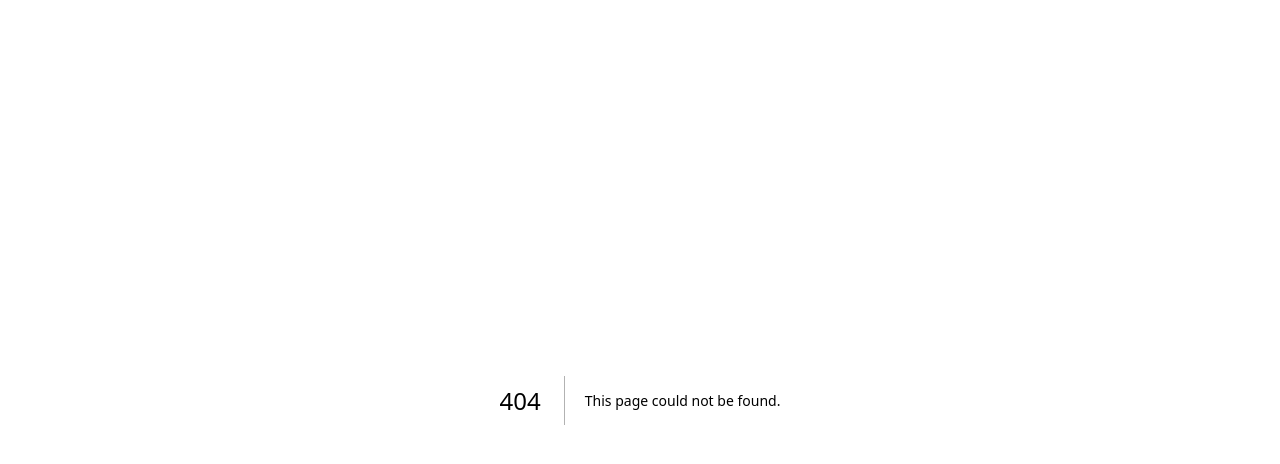
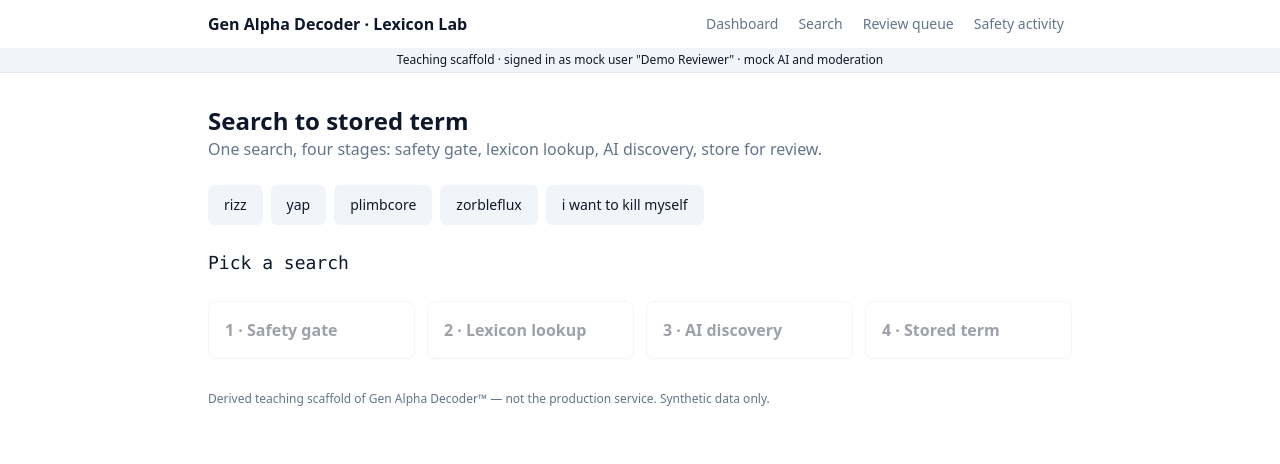
Before and after one commit to joshth/alpha-date, a Next.js app: page /lab/pipeline in a window 1280 px wide. Before the commit this address had no page. Shown: the top 464 px of the page. Built offline with nearby package versions, Linux system fonts and the light colour scheme.

Commit message:
Add the lab Pipeline page

```diff
--- /dev/null
+++ b/app/lab/pipeline/page.tsx
@@ -0,0 +1,17 @@
+import { PipelinePanel } from "@/components/lab/pipeline-panel"
+
+export const metadata = { title: "Pipeline" }
+
+export default function PipelinePage() {
+  return (
+    <div className="space-y-6">
+      <div>
+        <h1 className="text-2xl font-bold text-foreground">Search to stored term</h1>
+        <p className="text-muted-foreground">
+          One search, four stages: safety gate, lexicon lookup, AI discovery, store for review.
+        </p>
+      </div>
+      <PipelinePanel />
+    </div>
+  )
+}
```
